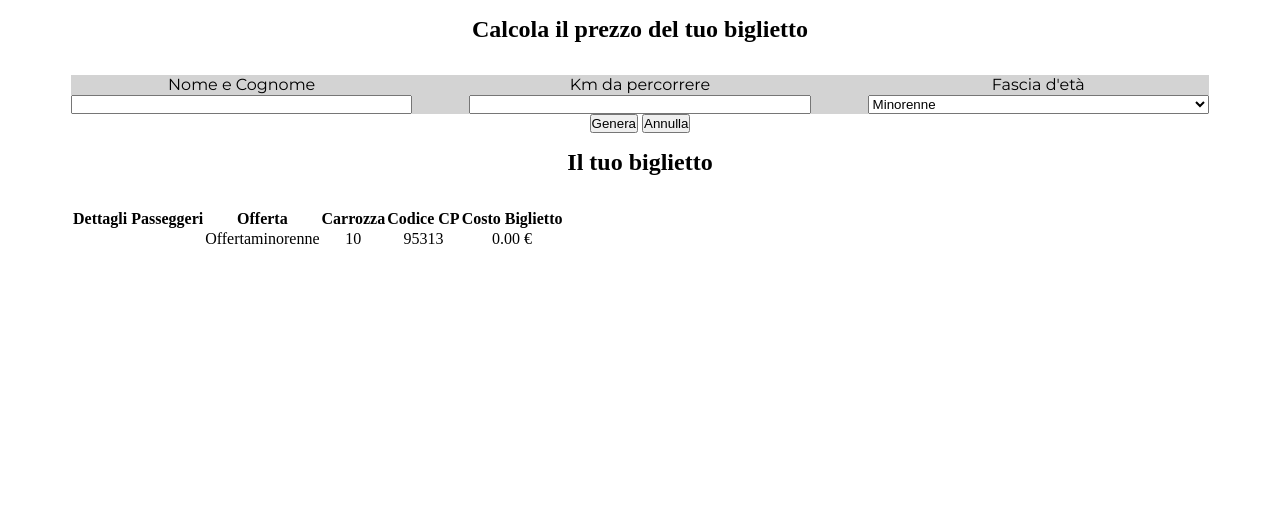
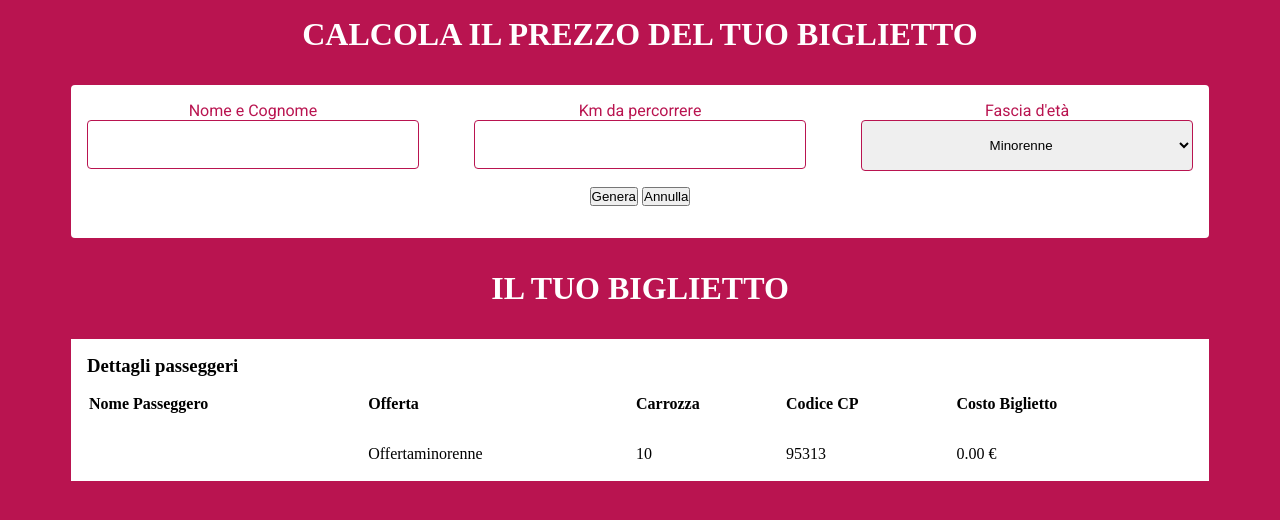
Before and after one commit to DavideBenazzi/js-biglietto-treno-form, a plain HTML site: page index.html in a window 1280 px wide. Both pictures are taken after a click on the button "Genera". Drawn offline with Linux system fonts and the light colour scheme.

Commit message:
Lavorazione stile

```diff
--- a/css/style.css
+++ b/css/style.css
@@ -4,19 +4,33 @@
   box-sizing: border-box;
 }
 
+body {
+  background-color: #B91450;
+}
+
 main {
-  font-family: 'Montserrat', sans-serif;
+  font-family: 'Roboto', sans-serif;
   font-size: 16px;
-  background-color: lightgrey;
 }
 
 h2 {
-  width: 100%;
+  color: #fff;
+  font-size: 2rem;
+  text-transform: uppercase;
+}
+
+label {
+  color :#B91450;
 }
 
 input,
 select {
   width: 100%;
+  text-align: center;
+  border: none;
+  border-radius: 4px;
+  border: 1px solid #B91450;
+  padding: 1rem;
 }
 /* UTILITY */
 .nascosto {
@@ -54,7 +68,32 @@ select {
   margin: 0 auto;
   padding: 1rem;
 }
+/* SEZIONE INSERISCI I DATI */
+.box-input {
+    background-color: #fff;
+    border-radius: 4px;
+    padding: 1rem;
+}
 
 .input {
   width: 30%;
 }
+/* SEZIONE STAMPA BIGLIETTO */
+.box-biglietto {
+  background-color: #fff;
+  padding: 1rem;
+}
+
+.contenitore .box-biglietto h3 {
+  text-align: left;
+  margin-bottom: 1rem;
+}
+
+.box-biglietto table {
+  width: 100%;
+  text-align: left;
+}
+
+.box-biglietto td {
+  padding-top: 30px;
+}
--- a/index.html
+++ b/index.html
@@ -2,7 +2,7 @@
 <html lang="en" dir="ltr">
   <head>
     <meta charset="utf-8">
-    <link href="https://fonts.googleapis.com/css2?family=Montserrat:wght@400;700&display=swap" rel="stylesheet">
+    <link href="https://fonts.googleapis.com/css2?family=Roboto:wght@400;700&display=swap" rel="stylesheet">
     <link rel="stylesheet" href="./css/style.css">
     <title>js-biglietto-treno-form</title>
   </head>
@@ -10,7 +10,8 @@
     <!-- SEZIONE INSERISCI I DATI -->
     <div class="contenitore text-center">
       <h2 class="mb2rem">Calcola il prezzo del tuo biglietto</h2>
-      <main class="flex wrap">
+      <div class="box-input mb2rem">
+        <main class="flex wrap mb1rem">
           <!-- NOME E COGNOME -->
           <div class="input">
             <label for="nome">Nome e Cognome</label>
@@ -36,12 +37,15 @@
           <button class="mb1rem" type="button" name="button" id="genera">Genera</button>
           <button class="mb1rem" type="button" name="button" id="annulla">Annulla</button>
         </section>
+      </div>
       <!-- SEZIONE STAMPA BIGLIETTO -->
       <section class="nascosto" id="biglietto">
         <h2 class="mb2rem">Il tuo biglietto</h2>
+        <div class="box-biglietto">
           <table>
+            <h3>Dettagli passeggeri</h3>
             <tr>
-            <th>Dettagli Passeggeri</th>
+              <th>Nome Passeggero</th>
               <th>Offerta</th>
               <th>Carrozza</th>
               <th>Codice CP</th>
@@ -55,6 +59,7 @@
               <td><span id="costo"></span></td>
             </tr>
           </table>
+        </div>
       </section>
 
       <!-- JAVASCRIPT -->
```
Lines whose indentation alone changed are shown as unchanged.
